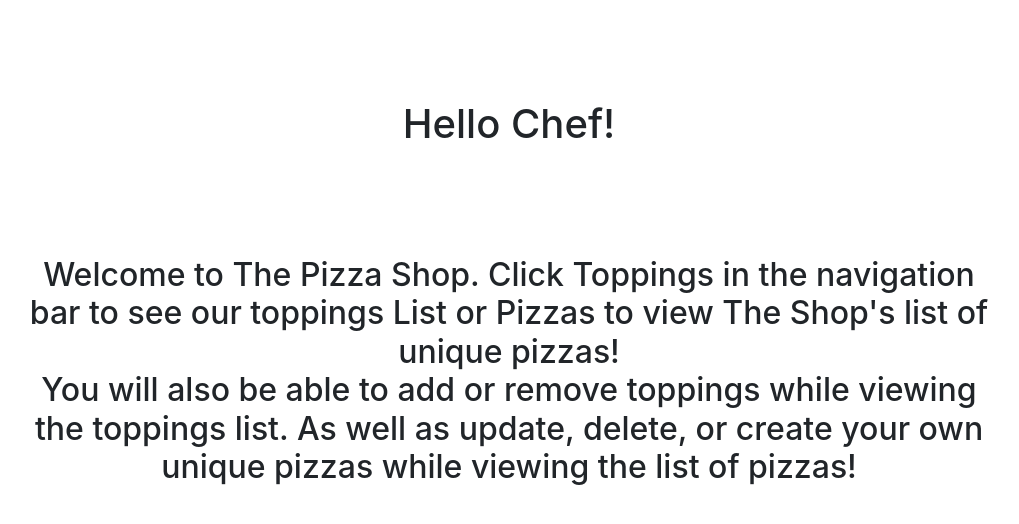
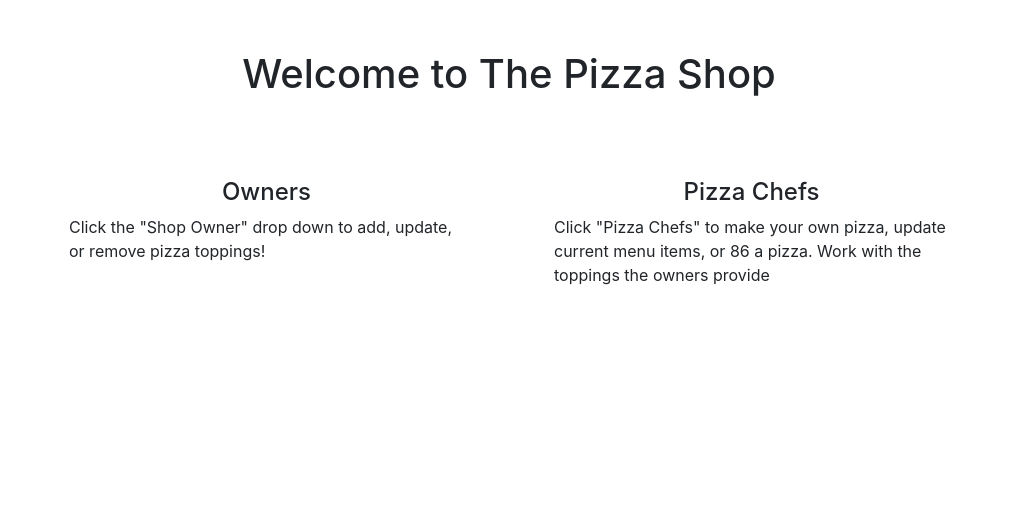
Before and after one commit to rickybmag/SM-Pizza, a Django app: page / in a window 1280 px wide. Shown: the part 56-580 px from the top of the page, without its empty margins (131-1150 px from the left). Run offline with Django 4.2, Linux system fonts and the light colour scheme.

Commit message:
Styled Index page

```diff
--- a/pizza/templates/pizza/index.html
+++ b/pizza/templates/pizza/index.html
@@ -1,12 +1,19 @@
 {% extends "pizza/base.html" %}
 
 {% block content %}
-<h1 style="padding-top: 100px; text-align: center; position: static;">Hello Chef!</h1>
+<h1 style="margin: 50px; text-align: center; position: static;">Welcome to The Pizza Shop</h1>
 
-<h2 style="padding-top: 100px; text-align: center; position: static;">Welcome to The Pizza Shop. Click Toppings in the navigation bar to see our toppings List
-    or Pizzas to view The Shop's list of unique pizzas! <br>
-    You will also be able to add or remove toppings while viewing the toppings list. As well as update, delete,
-    or create your own unique pizzas while viewing the list of pizzas!
-</h2>
+<div class="container">
+    <div class="row">
+      <div class="col" style="margin: 30px;">
+        <h4 style="text-align: center;">Owners</h4>
+        <p>Click the "Shop Owner" drop down to add, update, or remove pizza toppings!</p>
+      </div>
+      <div class="col" style="margin: 30px;">
+        <h4 style="text-align: center;">Pizza Chefs</h4>
+        <p>Click "Pizza Chefs" to make your own pizza, update current menu items, or 86 a pizza. Work with the toppings the owners provide</p>
+      </div>
+
+
 
 {% endblock %}
--- a/pizza/templates/pizza/show_pizza.html
+++ b/pizza/templates/pizza/show_pizza.html
@@ -3,7 +3,7 @@
 {% block content %}
 <center>
 
-    <h1>{{pizza.name}} </h1><br>
+    <h1 style="margin-top: 35px;">{{pizza.name}} </h1><br>
 
     <h3>Toppings</h3><br>
 
--- a/pizza/templates/pizza/update_topping.html
+++ b/pizza/templates/pizza/update_topping.html
@@ -3,7 +3,7 @@
 {% block content %}
 <center>
 
-    <h2 style="margin-bottom: 20px;">Update Your Topping Below</h2>
+    <h2 style="margin: 50px;">Update Your Topping Below</h2>
     <form action="" method="POST" style="padding: 0">
         {% csrf_token %}
         {{ form.as_p }}
```
Also changed, not shown: pizza/static/custom.css (line endings or trailing spaces).
